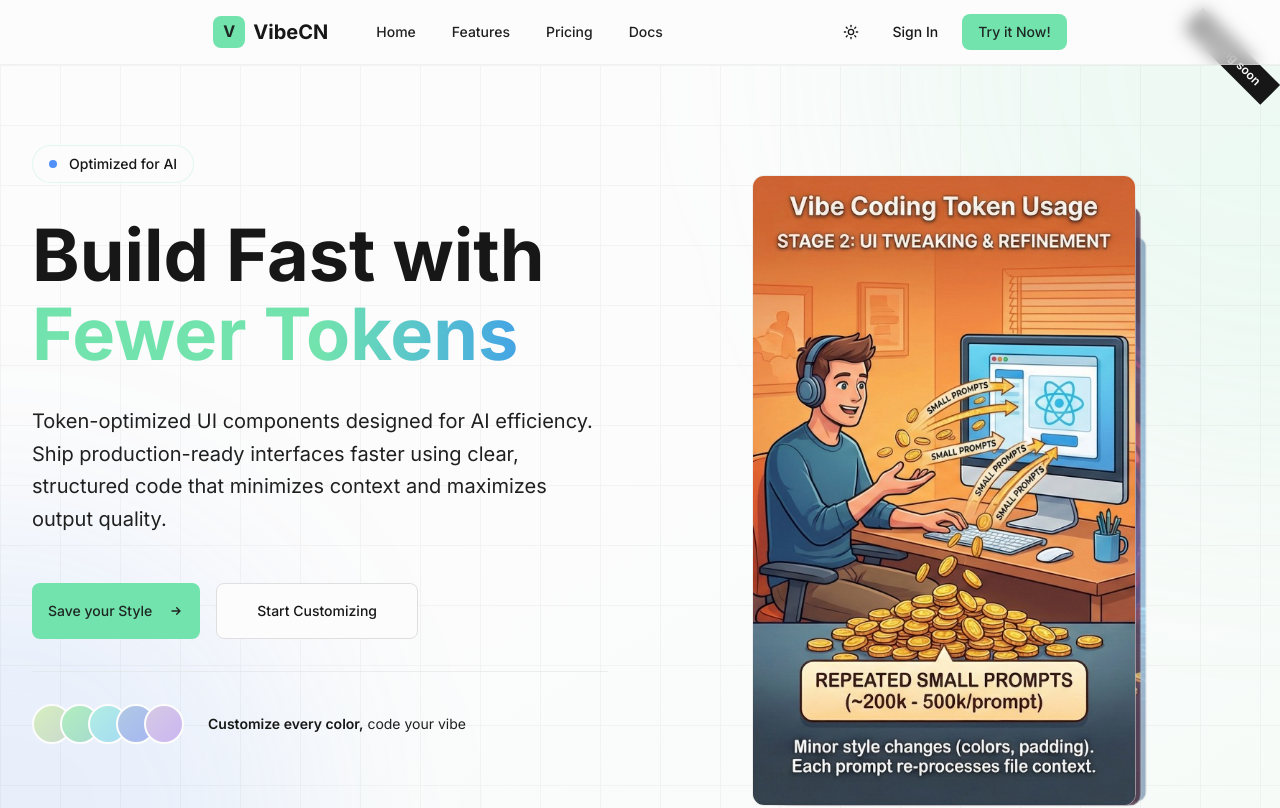
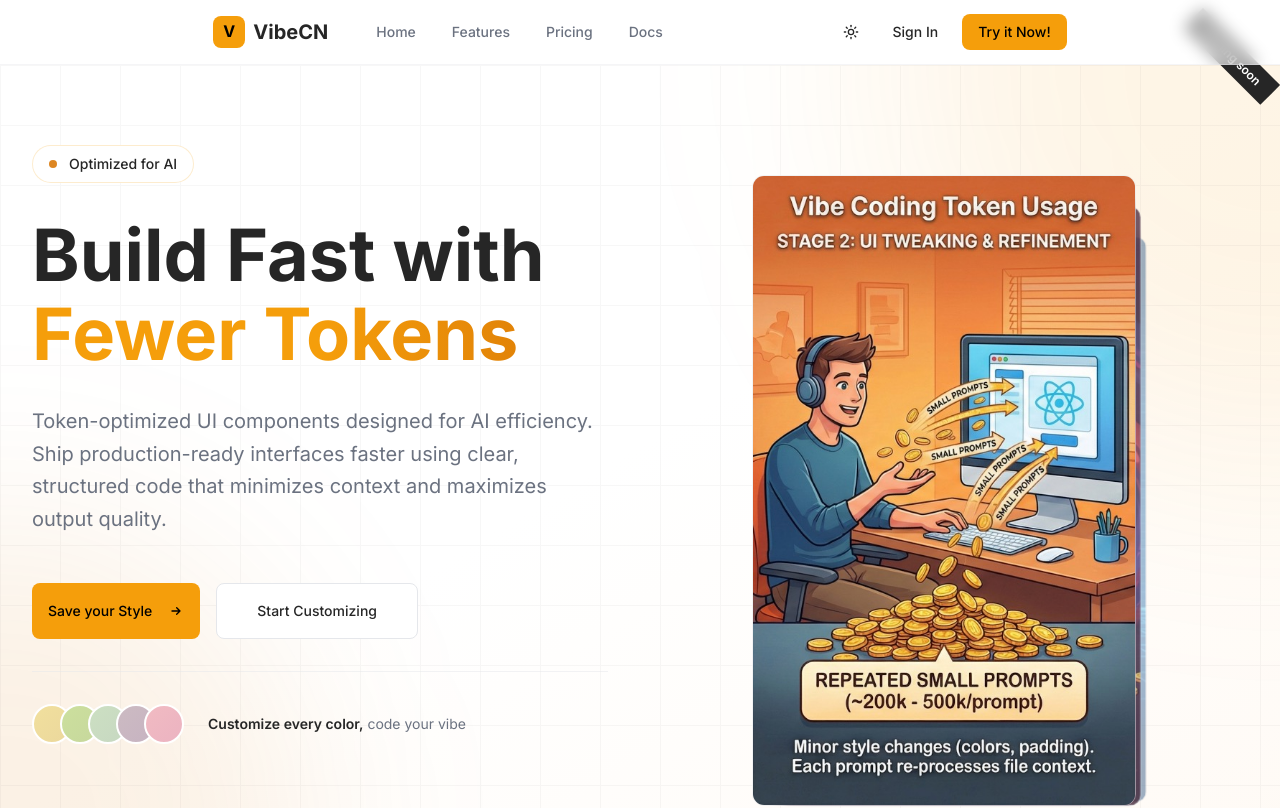
Before and after one commit to jehcy/Starter-Pack, a Next.js app: page / in a window 1280 px wide. Shown: the top 808 px of the page. Built offline with nearby package versions, Linux system fonts and the light colour scheme.

Commit message:
Update brand design to implement the new Amber theme across documentation and global CSS. Revise color tokens for light and dark modes, ensuring consistency in design elements. Enhance theme editor functionality with auto-save feature for user convenience.

```diff
--- a/src/app/globals.css
+++ b/src/app/globals.css
@@ -142,30 +142,30 @@ h1, h2, h3 {
 
 :root {
   /* Brand Light Mode Colors - from brand.md */
-  --background: #fcfcfc;
-  --foreground: #171717;
-  --primary: #72e3ad;
-  --primary-foreground: #1e2723;
-  --secondary: #fdfdfd;
-  --secondary-foreground: #171717;
-  --accent: #ededed;
-  --accent-foreground: #202020;
-  --muted: #ededed;
-  --muted-foreground: #202020;
-  --destructive: #ca3214;
-  --destructive-foreground: #fffcfc;
-  --card: #fcfcfc;
-  --card-foreground: #171717;
-  --popover: #fcfcfc;
-  --popover-foreground: #525252;
-  --border: #dfdfdf;
-  --input: #f6f6f6;
-  --ring: #72e3ad;
-  --chart-1: #72e3ad;
-  --chart-2: #3b82f6;
-  --chart-3: #8b5cf6;
-  --chart-4: #f59e0b;
-  --chart-5: #10b981;
+  --background: #ffffff;
+  --foreground: #262626;
+  --primary: #f59e0b;
+  --primary-foreground: #000000;
+  --secondary: #f3f4f6;
+  --secondary-foreground: #4b5563;
+  --accent: #fffbeb;
+  --accent-foreground: #92400e;
+  --muted: #f9fafb;
+  --muted-foreground: #6b7280;
+  --destructive: #ef4444;
+  --destructive-foreground: #ffffff;
+  --card: #ffffff;
+  --card-foreground: #262626;
+  --popover: #ffffff;
+  --popover-foreground: #262626;
+  --border: #e5e7eb;
+  --input: #e5e7eb;
+  --ring: #f59e0b;
+  --chart-1: #f59e0b;
+  --chart-2: #d97706;
+  --chart-3: #b45309;
+  --chart-4: #92400e;
+  --chart-5: #78350f;
 
   /* Brand Spacing */
   --spacing-xs: 0.25rem;
@@ -225,30 +225,30 @@ h1, h2, h3 {
 
 .dark {
   /* Brand Dark Mode Colors - from brand.md */
-  --background: #121212;
-  --foreground: #e2e8f0;
-  --primary: #006239;
-  --primary-foreground: #dde8e3;
-  --secondary: #242424;
-  --secondary-foreground: #fafafa;
-  --accent: #313131;
-  --accent-foreground: #fafafa;
+  --background: #171717;
+  --foreground: #e5e5e5;
+  --primary: #f59e0b;
+  --primary-foreground: #000000;
+  --secondary: #262626;
+  --secondary-foreground: #e5e5e5;
+  --accent: #92400e;
+  --accent-foreground: #fde68a;
   --muted: #1f1f1f;
-  --muted-foreground: #a2a2a2;
-  --destructive: #541c15;
-  --destructive-foreground: #ede9e8;
-  --card: #171717;
-  --card-foreground: #e2e8f0;
-  --popover: #242424;
-  --popover-foreground: #a9a9a9;
-  --border: #292929;
-  --input: #242424;
-  --ring: #4ade80;
-  --chart-1: #4ade80;
-  --chart-2: #60a5fa;
-  --chart-3: #a78bfa;
-  --chart-4: #fbbf24;
-  --chart-5: #2dd4bf;
+  --muted-foreground: #a3a3a3;
+  --destructive: #ef4444;
+  --destructive-foreground: #ffffff;
+  --card: #262626;
+  --card-foreground: #e5e5e5;
+  --popover: #262626;
+  --popover-foreground: #e5e5e5;
+  --border: #404040;
+  --input: #404040;
+  --ring: #f59e0b;
+  --chart-1: #fbbf24;
+  --chart-2: #d97706;
+  --chart-3: #92400e;
+  --chart-4: #b45309;
+  --chart-5: #92400e;
 
   /* Dark Mode Button Hover */
   --button-hover-shadow: none;
--- a/src/components/theme-editor/themePage.tsx
+++ b/src/components/theme-editor/themePage.tsx
@@ -550,6 +550,11 @@ export function ThemePage({ initialTheme }: ThemePageProps) {
     }
   }, [currentTheme]);
 
+  // Auto-save theme to localStorage on every change
+  useEffect(() => {
+    saveThemeToStorage(theme);
+  }, [theme]);
+
   const handlePreviewModeChange = useCallback((mode: 'light' | 'dark') => {
     setPreviewMode(mode);
     setGlobalTheme(mode);
```
Also changed, not shown: 1 other file (tests, documents, lock files or other folders).
